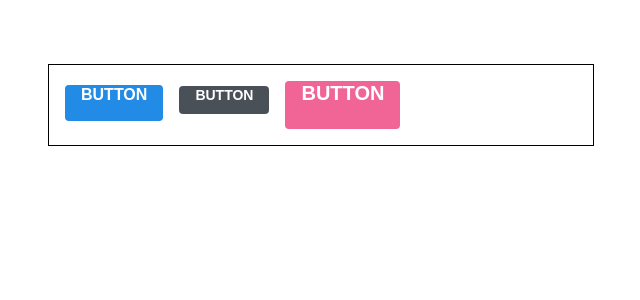
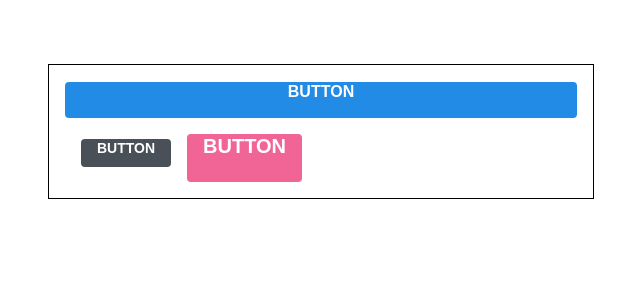
Before and after one commit to SpaciousKitchen/react-study, a React (Create React App) app in the folder styling-with-styled-components/: page / in a window 1280 px wide. Shown: the top 300 px of the page, without its empty margins (319-959 px from the left). Built offline with nearby package versions, Linux system fonts and the light colour scheme.

Commit message:
버튼 스타일 fullWidthStyle 추가

```diff
--- a/styling-with-styled-components/src/App.js
+++ b/styling-with-styled-components/src/App.js
@@ -20,7 +20,9 @@
       }}
     >
       <AppBlock>
-        <Button>BUTTON</Button>
+        <Button online fullWidth>
+          BUTTON
+        </Button>
         <Button color="gray" size="small">
           BUTTON
         </Button>
--- a/styling-with-styled-components/src/components/Button.js
+++ b/styling-with-styled-components/src/components/Button.js
@@ -1,25 +1,7 @@
 import React from "react";
 import styled, { css } from "styled-components";
 import { darken, lighten } from "polished";
-
-const sizes = {};
-const sizeStyled = css`
-  ${(props) =>
-    props.size === "large" &&
-    css`
-      height: 3rem;
-      font-size: 1.25rem;
-    `}
-
-  ${(props) =>
-    props.size === "small" &&
-    css`
-      height: 1.75rem;
-      font-size: 0.875rem;
-    `}
-`;
-
-const colorStyled = css`
+const colorStyles = css`
   ${({ theme, color }) => {
     const selected = theme.palette[color];
     return css`
@@ -30,9 +12,56 @@
       &:active {
         background: ${darken(0.1, selected)};
       }
+      ${(props) =>
+        props.outline &&
+        css`
+          color: ${selected};
+          background: none;
+          border: 1px solid ${selected};
+          &:hover {
+            background: ${selected};
+            color: white;
+          }
+        `}
     `;
   }}
 `;
+
+const sizes = {
+  large: {
+    height: "3rem",
+    fontSize: "1.25rem",
+  },
+  medium: {
+    height: "2.25rem",
+    fontSize: "1rem",
+  },
+  small: {
+    height: "1.75rem",
+    fontSize: "0.875rem",
+  },
+};
+
+const sizeStyles = css`
+  ${({ size }) => css`
+    height: ${sizes[size].height};
+    font-size: ${sizes[size].fontSize};
+  `}
+`;
+
+const fullWidthStyle = css`
+  ${(props) =>
+    props.fullWidth &&
+    css`
+      width: 100%;
+      justify-content: center;
+      & + & {
+        margin-left: 0;
+        margin-top: 1rem;
+      }
+    `}
+`;
+
 const StyledButton = styled.button`
 /* 공통 스타일 */
 display: inline-flex;
@@ -46,22 +75,28 @@
 padding-right: 1rem;
 
 /* 크기 */
-  height: 2.25rem;
-  font-size: 1rem;
+${sizeStyles}
 
-  ${sizeStyled}
-
-  ${colorStyled}
+/* 색상 */
+${colorStyles}
 
 /* 기타 */
 & + & {
   margin-left: 1rem;
 }
+
+${fullWidthStyle}
 `;
 
-const Button = ({ children, color, size, ...rest }) => {
+const Button = ({ children, color, size, outline, fullWidth, ...rest }) => {
   return (
-    <StyledButton color={color} size={size} {...rest}>
+    <StyledButton
+      color={color}
+      size={size}
+      outline={outline}
+      fullWidth={fullWidth}
+      {...rest}
+    >
       {children}
     </StyledButton>
   );
@@ -69,6 +104,7 @@
 
 Button.defaultProps = {
   color: "blue",
+  size: "medium",
 };
 
 export default Button;
```
Lines whose indentation alone changed are shown as unchanged.
